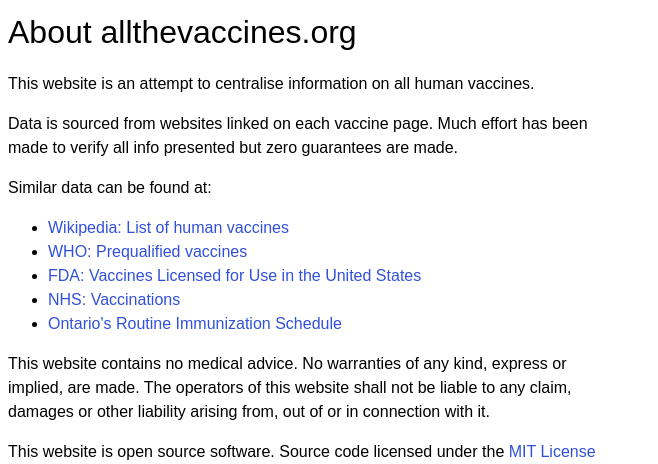
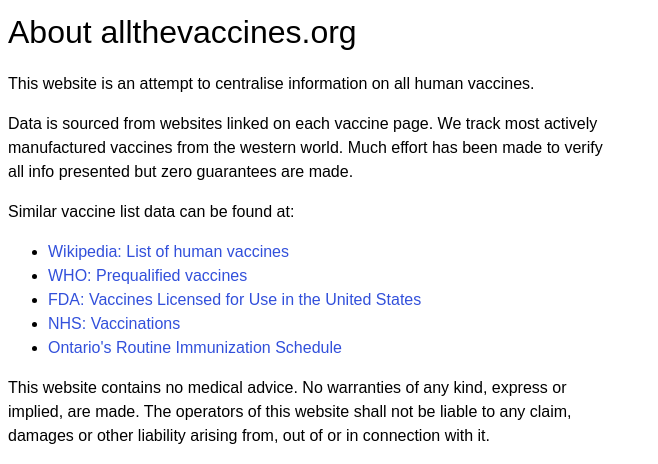
Before and after one commit to sirodoht/allthevaccines, a Django app: page /about/ in a window 1280 px wide. Shown: the part 56-520 px from the top of the page, without its empty margins (0-658 px from the left). Run offline with Django 4.2, Linux system fonts and the light colour scheme.

Commit message:
update about copy with completeness info

```diff
--- a/main/templates/main/about.html
+++ b/main/templates/main/about.html
@@ -11,11 +11,12 @@
         This website is an attempt to centralise information on all human vaccines.
     </p>
     <p>
-        Data is sourced from websites linked on each vaccine page. Much effort
+        Data is sourced from websites linked on each vaccine page. We track
+        most actively manufactured vaccines from the western world. Much effort
         has been made to verify all info presented but zero guarantees are made.
     </p>
     <p>
-        Similar data can be found at:
+        Similar vaccine list data can be found at:
     </p>
     <ul>
         <li>
```
